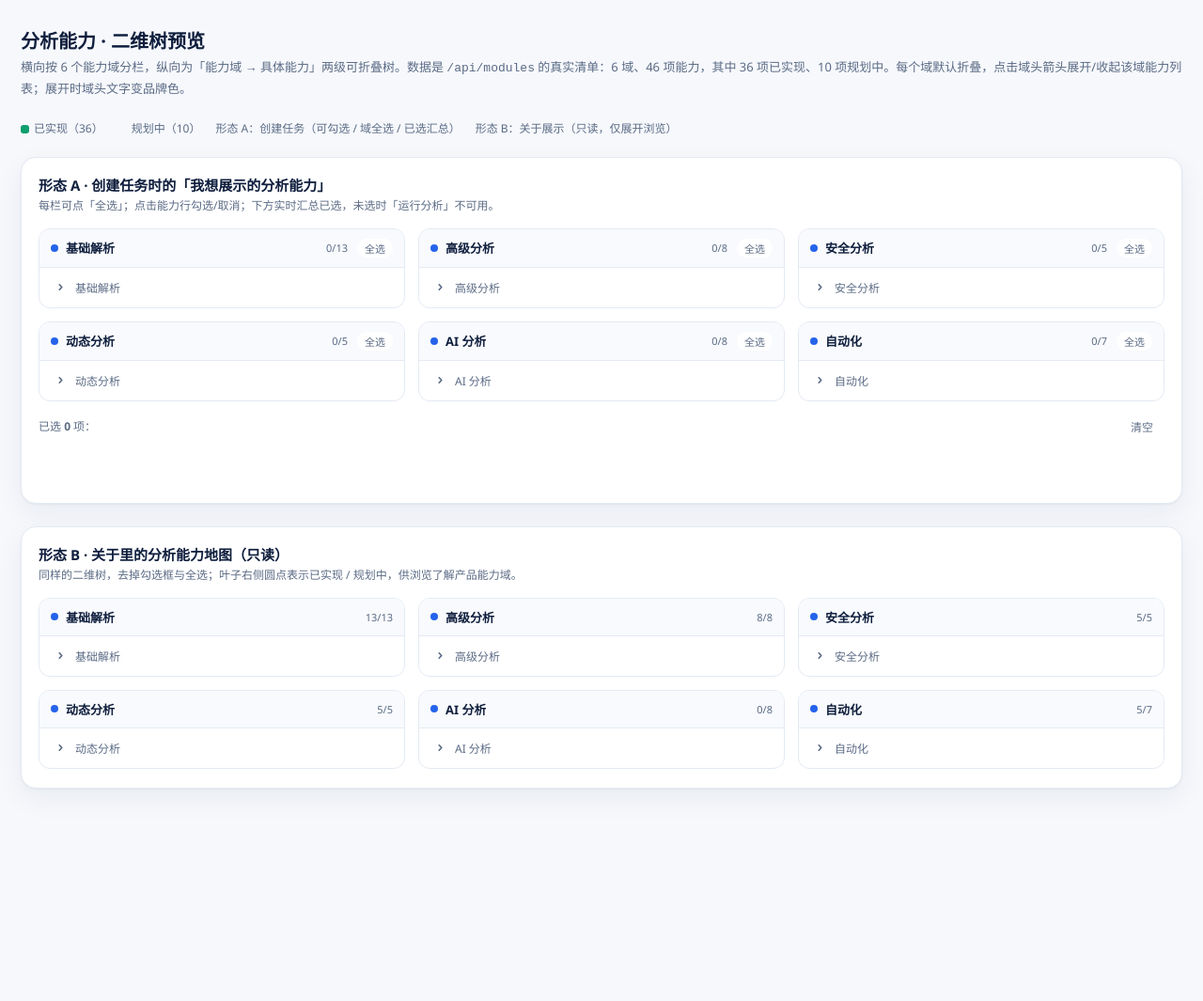
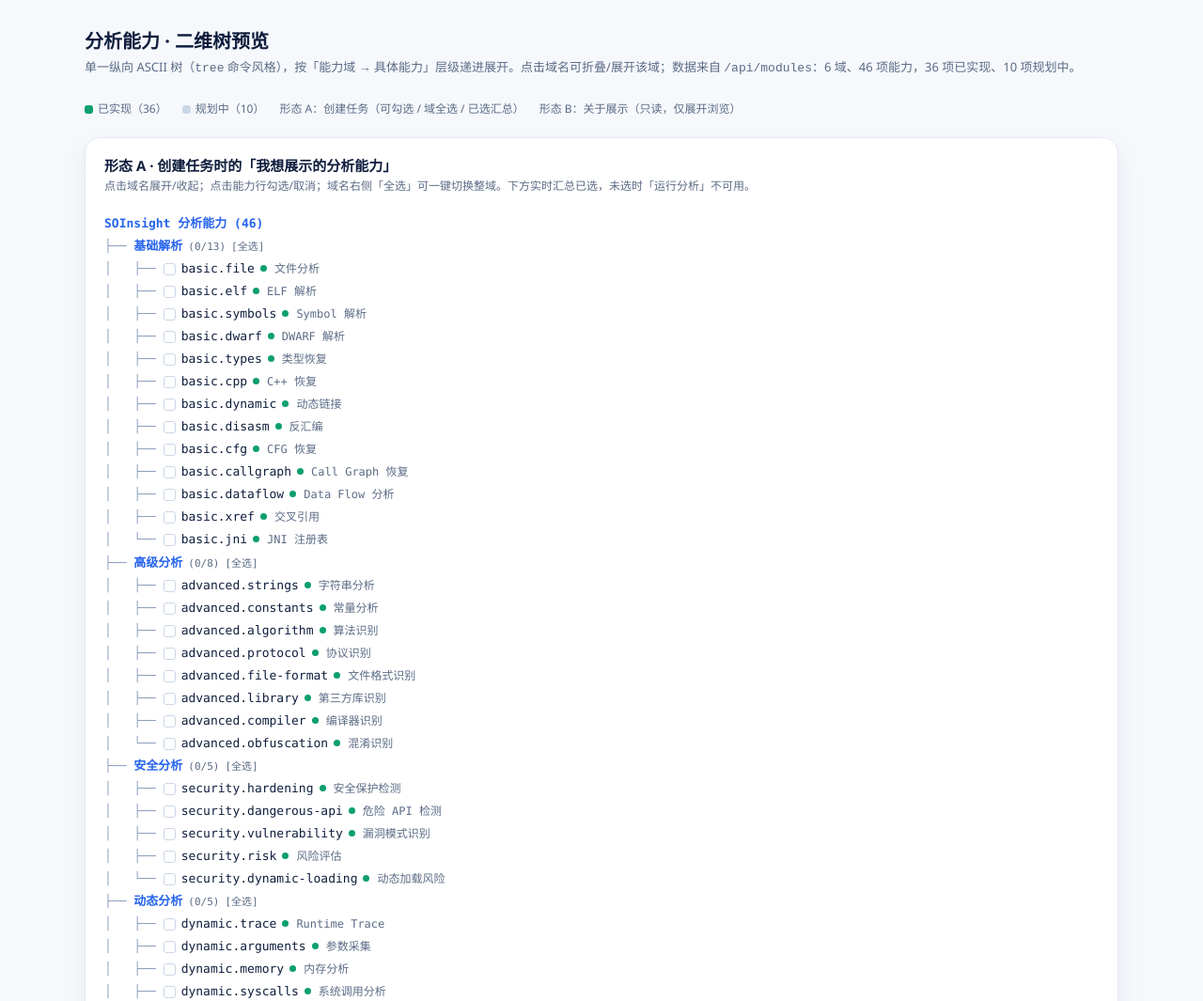
Before and after one commit to cjc-github/AndroidNativeScanner, a plain HTML site: page design/capability-tree-preview.html in a window 1280 px wide. Shown: the top 1065 px of the page at 94% size. Before the commit the page ends 923 px from the top, so only its background shows below. Drawn offline with Linux system fonts and the light colour scheme.

Commit message:
分析能力预览改为 tree 命令风格 ASCII 树形递进结构
- 移除横向分栏卡片布局，改为单一纵向 ASCII 树（├── / └── / │）
- 层级递进：根 → 能力域 → 具体能力，与用户期望的树形结构一致
- 形态 A 默认折叠（点击域名展开），形态 B 默认展开
- 勾选框仅在形态 A 显示，形态 B 隐藏（只读地图）
- 域名右侧显示 (已选/总数) 与 [全选] 快捷入口

```diff
--- a/design/capability-tree-preview.html
+++ b/design/capability-tree-preview.html
@@ -3,89 +3,77 @@
 <title>分析能力 · 二维树预览</title>
 <style>
 :root{
-  /* 主题 B（SaaS 浅色）变量，取自 console.css */
   --bg:#f6f8fc; --surface:#fff; --surface-2:#f8fafd;
   --border:#e4eaf3; --border-strong:#cbd6e6;
   --text:#0f1e3d; --muted:#5b6b85;
   --accent:#2563eb; --accent-strong:#1d4ed8; --on-accent:#fff;
   --ok:#0e9f6e; --warn:#b45309;
-  /* 设计别名（树设计里的 --ui-* 映射到主题 B） */
-  --ui-text:var(--text); --ui-text-dim:var(--muted);
-  --ui-bg:var(--bg); --ui-surface:var(--surface); --ui-surface-2:var(--surface-2);
-  --ui-border:var(--border); --ui-brand:var(--accent);
+  --tree:#8fa1c0;
 }
 *{box-sizing:border-box}
-body{margin:0;font-family:"Segoe UI",system-ui,"Microsoft YaHei",sans-serif;color:var(--ui-text);background:var(--ui-bg);padding:28px 22px 60px}
-.wrap{max-width:1360px;margin:0 auto}
+body{margin:0;font-family:"Segoe UI",system-ui,"Microsoft YaHei",sans-serif;color:var(--text);background:var(--bg);padding:28px 22px 60px}
+.wrap{max-width:1100px;margin:0 auto}
 h1{font-size:20px;margin:0 0 4px}
-.lead{color:var(--ui-text-dim);font-size:13px;margin:0 0 22px;line-height:1.6}
-.legend{display:flex;gap:16px;flex-wrap:wrap;font-size:12px;color:var(--ui-text-dim);margin:0 0 22px}
+.lead{color:var(--muted);font-size:13px;margin:0 0 22px;line-height:1.6}
+.legend{display:flex;gap:16px;flex-wrap:wrap;font-size:12px;color:var(--muted);margin:0 0 22px}
 .legend i{display:inline-block;width:9px;height:9px;border-radius:3px;margin-right:5px;vertical-align:-1px}
-.i-ok{background:var(--ok)} .i-todo{background:var(--ui-border-strong)}
+.i-ok{background:var(--ok)} .i-todo{background:var(--border-strong)}
 
-.section{background:var(--ui-surface);border:1px solid var(--ui-border);border-radius:16px;padding:18px 18px 20px;margin-bottom:24px;box-shadow:0 1px 2px rgba(15,30,61,.05),0 10px 30px rgba(15,30,61,.06)}
+.section{background:var(--surface);border:1px solid var(--border);border-radius:16px;padding:18px 20px 20px;margin-bottom:24px;box-shadow:0 1px 2px rgba(15,30,61,.05),0 10px 30px rgba(15,30,61,.06)}
 .section > h2{font-size:15px;margin:0 0 2px}
-.section > .sub{font-size:12px;color:var(--ui-text-dim);margin:0 0 16px}
+.section > .sub{font-size:12px;color:var(--muted);margin:0 0 16px}
 
-/* ===== 分栏二维树：横向能力域，纵向 域→能力 层级 ===== */
-.grid{display:grid;grid-template-columns:repeat(3,minmax(0,1fr));gap:14px}
-@media(max-width:1050px){.grid{grid-template-columns:repeat(2,minmax(0,1fr))}}
-@media(max-width:720px){.grid{grid-template-columns:1fr}}
+/* ASCII 树（tree 命令风格） */
+.tree{
+  font-family:ui-monospace,SFMono-Regular,Consolas,"Liberation Mono",Menlo,monospace;
+  font-size:13px;line-height:1.85;color:var(--text);
+  white-space:pre;overflow-x:auto;padding:4px 0;
+}
+.tree .root{color:var(--accent);font-weight:600}
+.tree .branch{color:var(--tree)}
+.tree .pipe{color:var(--tree)}
+.tree .domain > .prefix{color:var(--tree)}
+.tree .domain > .name{color:var(--accent);font-weight:600;cursor:pointer}
+.tree .domain.open > .name{color:var(--accent-strong);text-decoration:underline;text-underline-offset:3px}
+.tree .domain > .meta{color:var(--muted);font-size:11px;margin-left:6px}
+.tree .cap{cursor:pointer}
+.tree .cap .prefix{color:var(--tree)}
+.tree .cap .id{color:var(--text)}
+.tree .cap .cn{color:var(--muted);font-size:12px;margin-left:8px}
+.tree .cap .box{
+  display:inline-block;width:13px;height:13px;margin-right:6px;vertical-align:-2px;
+  border:1.5px solid var(--border-strong);border-radius:3px;
+  position:relative;top:1px;
+}
+.tree .cap.checked .box{background:var(--accent);border-color:var(--accent)}
+.tree .cap.checked .box::after{
+  content:"✓";color:#fff;font-size:10px;line-height:13px;text-align:center;display:block;
+}
+.tree .cap.checked .id{color:var(--accent);font-weight:600}
+.tree .cap .state{display:inline-block;width:7px;height:7px;border-radius:50%;margin-left:6px;vertical-align:1px}
+.tree .cap .state.ok{background:var(--ok)}
+.tree .cap .state.todo{background:var(--border-strong)}
+.tree .cap:hover > .id,.tree .cap:hover > .name{background:color-mix(in srgb,var(--accent) 12%,transparent);border-radius:3px}
+.tree .domain:hover > .name{background:color-mix(in srgb,var(--accent) 8%,transparent);border-radius:3px}
+.tree.collapsed .cap,.tree.collapsed .collapse{display:none}
 
-.domain{border:1px solid var(--ui-border);border-radius:12px;background:var(--ui-surface);overflow:hidden;min-width:0}
-.domain-head{display:flex;align-items:center;gap:8px;padding:10px 12px;background:var(--ui-surface-2);border-bottom:1px solid var(--ui-border)}
-.domain-head .dot{width:8px;height:8px;border-radius:50%;background:var(--ui-brand);flex:0 0 auto}
-.domain-head b{font-size:13px;min-width:0;overflow:hidden;text-overflow:ellipsis;white-space:nowrap}
-.domain-head .frac{margin-left:auto;font-size:11px;color:var(--ui-text-dim);font-variant-numeric:tabular-nums}
-.domain-head .all{margin-left:2px;border:1px solid var(--ui-border-strong);background:var(--ui-surface);color:var(--ui-text-dim);font-size:11px;padding:2px 8px;border-radius:999px;cursor:pointer;transition:color .15s,border-color .15s,background .15s}
-.domain-head .all:hover{color:var(--ui-brand);border-color:var(--ui-brand);background:color-mix(in srgb,var(--ui-brand) 7%,transparent)}
-.domain-body{padding:6px}
+/* 只读版：隐藏勾选框 */
+.readonly .tree .cap{cursor:default}
+.readonly .tree .box{display:none}
 
-/* 树节点（严格照「树形展开」设计实现） */
-.node{min-width:0}
-.row{display:flex;align-items:center;gap:6px;padding:5px 6px;border-radius:7px;min-width:0;transition:background .15s ease}
-.row:hover{background:var(--ui-surface-2)}
-.tw{width:20px;height:20px;flex:0 0 auto;border:0;background:transparent;color:var(--ui-text-dim);cursor:pointer;display:grid;place-items:center;padding:0;border-radius:4px;transition:transform .22s ease,color .15s ease,background .15s ease}
-.tw svg{width:11px;height:11px;display:block}
-.tw:hover{color:var(--ui-text);background:color-mix(in srgb,var(--ui-text) 7%,transparent)}
-.node.open > .row .tw{transform:rotate(90deg)}
-.tw.leaf{visibility:hidden;pointer-events:none}
-.row .label{font-size:12px;color:var(--ui-text-dim);white-space:nowrap;overflow:hidden;text-overflow:ellipsis;min-width:0;transition:color .18s ease,font-weight .18s ease}
-.node.open > .row .label{color:var(--ui-brand);font-weight:600}
-.children{max-height:0;overflow:hidden;padding-left:16px;transition:max-height .28s ease}
-.node.open > .children{max-height:400px}
-/* 二级：能力叶子 */
-.cap{display:flex;align-items:center;gap:8px;padding:5px 6px;border-radius:7px;min-width:0;cursor:pointer;transition:background .15s ease}
-.cap:hover{background:var(--ui-surface-2)}
-.cap .box{width:15px;height:15px;flex:0 0 auto;border:1.5px solid var(--ui-border-strong);border-radius:4px;display:grid;place-items:center;color:#fff;font-size:10px;line-height:1;transition:background .16s,border-color .16s}
-.cap.checked .box{background:var(--ui-brand);border-color:var(--ui-brand)}
-.cap .tw{width:15px;height:15px}
-.cap .tw svg{width:10px;height:10px}
-.cap .name{font-family:ui-monospace,SFMono-Regular,Consolas,monospace;font-size:11px;color:var(--ui-text);white-space:nowrap;overflow:hidden;text-overflow:ellipsis;min-width:0}
-.cap .cn{font-size:11px;color:var(--ui-text-dim);white-space:nowrap;overflow:hidden;text-overflow:ellipsis;min-width:0;margin-left:auto}
-.cap .state{width:7px;height:7px;border-radius:50%;flex:0 0 auto}
-.cap .state.ok{background:var(--ok)} .cap .state.todo{background:var(--ui-border-strong)}
-.cap.checked .name{color:var(--ui-brand);font-weight:600}
-/* 只读版：隐藏勾选框 */
-.readonly .cap{cursor:default}
-.readonly .cap:hover{background:transparent}
-.readonly .box{display:none}
-.readonly .domain-head .all{display:none}
+.summary{margin-top:14px;display:flex;align-items:center;gap:10px;flex-wrap:wrap;font-size:12px;color:var(--muted)}
+.summary .pill{display:inline-flex;align-items:center;gap:5px;background:color-mix(in srgb,var(--accent) 9%,var(--surface));border:1px solid color-mix(in srgb,var(--accent) 25%,var(--border));color:var(--accent);border-radius:999px;padding:3px 9px;font-family:ui-monospace,Consolas,monospace;font-size:11px}
+.summary .clear{margin-left:auto;border:1px solid var(--border-strong);background:var(--surface);color:var(--muted);border-radius:999px;padding:4px 12px;font-size:12px;cursor:pointer}
+.summary .clear:hover{color:var(--accent);border-color:var(--accent)}
+.runbtn{margin-top:12px;background:var(--accent);color:var(--on-accent);border:0;border-radius:999px;padding:9px 20px;font-size:13px;cursor:pointer;box-shadow:0 4px 14px rgba(37,99,235,.35)}
+.runbtn:disabled{background:var(--border-strong);box-shadow:none;cursor:not-allowed}
 
-/* 已选汇总条 */
-.summary{margin-top:14px;display:flex;align-items:center;gap:10px;flex-wrap:wrap;font-size:12px;color:var(--ui-text-dim)}
-.summary .pill{display:inline-flex;align-items:center;gap:5px;background:color-mix(in srgb,var(--ui-brand) 9%,var(--ui-surface));border:1px solid color-mix(in srgb,var(--ui-brand) 25%,var(--ui-border));color:var(--ui-brand);border-radius:999px;padding:3px 9px;font-family:ui-monospace,Consolas,monospace;font-size:11px}
-.summary .clear{margin-left:auto;border:1px solid var(--ui-border-strong);background:var(--ui-surface);color:var(--ui-text-dim);border-radius:999px;padding:4px 12px;font-size:12px;cursor:pointer}
-.summary .clear:hover{color:var(--ui-brand);border-color:var(--ui-brand)}
-.runbtn{margin-top:12px;background:var(--ui-brand);color:var(--on-accent);border:0;border-radius:999px;padding:9px 20px;font-size:13px;cursor:pointer;box-shadow:0 4px 14px rgba(37,99,235,.35)}
-.runbtn:disabled{background:var(--ui-border-strong);box-shadow:none;cursor:not-allowed}
-
-@media(prefers-reduced-motion:reduce){.tw,.children,.row .label,.cap .box{transition:none}}
+@media(prefers-reduced-motion:reduce){*{transition:none}}
 </style></head>
 <body>
 <div class="wrap">
   <h1>分析能力 · 二维树预览</h1>
-  <p class="lead">横向按 6 个能力域分栏，纵向为「能力域 → 具体能力」两级可折叠树。数据是 <code>/api/modules</code> 的真实清单：6 域、46 项能力，其中 36 项已实现、10 项规划中。每个域默认折叠，点击域头箭头展开/收起该域能力列表；展开时域头文字变品牌色。</p>
+  <p class="lead">单一纵向 ASCII 树（<code>tree</code> 命令风格），按「能力域 → 具体能力」层级递进展开。点击域名可折叠/展开该域；数据来自 <code>/api/modules</code>：6 域、46 项能力，36 项已实现、10 项规划中。</p>
   <div class="legend">
     <span><i class="i-ok"></i>已实现（36）</span>
     <span><i class="i-todo"></i>规划中（10）</span>
@@ -96,8 +84,8 @@ h1{font-size:20px;margin:0 0 4px}
   <!-- 形态 A：创建任务，可勾选 -->
   <div class="section" id="sec-create">
     <h2>形态 A · 创建任务时的「我想展示的分析能力」</h2>
-    <p class="sub">每栏可点「全选」；点击能力行勾选/取消；下方实时汇总已选，未选时「运行分析」不可用。</p>
-    <div class="grid" id="grid-create"></div>
+    <p class="sub">点击域名展开/收起；点击能力行勾选/取消；域名右侧「全选」可一键切换整域。下方实时汇总已选，未选时「运行分析」不可用。</p>
+    <div class="tree" id="tree-create"></div>
     <div class="summary">
       <span>已选 <b id="sel-count">0</b> 项：</span>
       <span id="sel-pills" style="display:flex;gap:6px;flex-wrap:wrap"></span>
@@ -110,7 +98,7 @@ h1{font-size:20px;margin:0 0 4px}
   <div class="section readonly" id="sec-about">
     <h2>形态 B · 关于里的分析能力地图（只读）</h2>
     <p class="sub">同样的二维树，去掉勾选框与全选；叶子右侧圆点表示已实现 / 规划中，供浏览了解产品能力域。</p>
-    <div class="grid" id="grid-about"></div>
+    <div class="tree" id="tree-about"></div>
   </div>
 </div>
 
@@ -148,87 +136,120 @@ var DOMAINS = [
     ["automation.workflow","工作流自动化",0]]}
 ];
 
-var CHEV = '<svg viewBox="0 0 12 12" fill="none" aria-hidden="true">' +
-  '<path d="M4.6 3 L7.4 6 L4.6 9" stroke="currentColor" stroke-width="1.8" ' +
-  'stroke-linecap="round" stroke-linejoin="round"/></svg>';
 var selected = new Set();
 
-function setNode(node, open){
-  node.classList.toggle('open', open);
-  var tw = node.querySelector(':scope > .row > .tw');
-  if(tw) tw.setAttribute('aria-expanded', open ? 'true' : 'false');
-  node.setAttribute('aria-expanded', open ? 'true' : 'false');
+function buildTree(container, readonly){
+  container.textContent = '';
+  var totalDone = DOMAINS.reduce(function(s,d){ return s + d.caps.filter(function(c){return c[2];}).length; }, 0);
+  var totalAll = DOMAINS.reduce(function(s,d){ return s + d.caps.length; }, 0);
+
+  // 顶层 root
+  var root = document.createElement('div');
+  root.className = 'root';
+  root.textContent = 'SOInsight 分析能力 (' + totalAll + ')';
+  container.appendChild(root);
+
+  DOMAINS.forEach(function(d, i){
+    var isLastDomain = (i === DOMAINS.length - 1);
+    var domainPrefix = isLastDomain ? '└── ' : '├── ';
+    var childPipe = isLastDomain ? '    ' : '│   ';
+
+    // 域名行
+    var dline = document.createElement('div');
+    dline.className = 'domain' + (readonly ? ' open' : '');
+    dline.setAttribute('data-domain', d.key);
+    var done = readonly ? d.caps.filter(function(c){return c[2];}).length : 0;
+    var dprefix = document.createElement('span');
+    dprefix.className = 'prefix';
+    dprefix.textContent = domainPrefix;
+    var dname = document.createElement('span');
+    dname.className = 'name';
+    dname.textContent = d.name;
+    var dmeta = document.createElement('span');
+    dmeta.className = 'meta';
+    dmeta.textContent = '(' + done + '/' + d.caps.length + ')';
+    dline.appendChild(dprefix); dline.appendChild(dname); dline.appendChild(dmeta);
+
+    // 全选按钮（仅形态 A）
+    if(!readonly){
+      var all = document.createElement('span');
+      all.className = 'all';
+      all.setAttribute('data-all', d.key);
+      all.textContent = '[全选]';
+      all.style.cssText = 'margin-left:6px;font-size:11px;color:var(--muted);cursor:pointer';
+      all.addEventListener('mouseenter', function(){ all.style.color='var(--accent)'; });
+      all.addEventListener('mouseleave', function(){ all.style.color='var(--muted)'; });
+      dline.appendChild(all);
     }
 
-function buildDomain(d, readonly){
-  // 形态 A 显示"已选/总数"（初始 0）；形态 B 显示"已实现/总数"
-  var done = readonly ? d.caps.filter(function(c){return c[2];}).length : 0;
-  var el = document.createElement('section');
-  el.className = 'domain';
-  el.setAttribute('data-domain', d.key);
-  el.innerHTML =
-    '<div class="domain-head">' +
-      '<span class="dot"></span><b>' + d.name + '</b>' +
-      '<span class="frac">' + done + '/' + d.caps.length + '</span>' +
-      (readonly ? '' : '<button type="button" class="all" data-all="'+d.key+'">全选</button>') +
-    '</div>' +
-    '<div class="domain-body">' +
-      '<div class="node" role="treeitem" aria-expanded="false">' +
-        '<div class="row">' +
-          '<button class="tw" aria-expanded="false" aria-label="展开或收起 '+d.name+'">'+CHEV+'</button>' +
-          '<span class="label">'+d.name+'</span>' +
-        '</div>' +
-        '<div class="children" role="group"></div>' +
-      '</div>' +
-    '</div>';
+    // 折叠行为
+    dname.addEventListener('click', function(){
+      dline.classList.toggle('open');
+    });
+    if(!readonly){
+      dmeta.style.cursor = 'pointer';
+      dmeta.addEventListener('click', function(){ dline.classList.toggle('open'); });
+    }
+    container.appendChild(dline);
 
-  var kids = el.querySelector('.children');
-  d.caps.forEach(function(c){
-    var id=c[0], cn=c[1], ok=c[2];
-    var cap = document.createElement('div');
-    cap.className = 'cap' + (!readonly && selected.has(id) ? ' checked' : '');
-    cap.setAttribute('role','treeitem');
-    cap.setAttribute('data-cap', id);
-    cap.innerHTML =
-      (!readonly ? '<span class="box" aria-hidden="true">✓</span>' : '') +
-      '<span class="name">'+id+'</span>' +
-      '<span class="state '+(ok?'ok':'todo')+'" title="'+(ok?'已实现':'规划中')+'"></span>' +
-      '<span class="cn">'+cn+'</span>';
+    // 能力行
+    d.caps.forEach(function(c, j){
+      var isLastCap = (j === d.caps.length - 1);
+      var capPrefix = childPipe + (isLastCap ? '└── ' : '├── ');
+      var id = c[0], cn = c[1], ok = c[2];
+
+      var cline = document.createElement('div');
+      cline.className = 'cap' + (!readonly && selected.has(id) ? ' checked' : '');
+      cline.setAttribute('data-cap', id);
+      cline.setAttribute('data-domain', d.key);
+
+      var cp = document.createElement('span');
+      cp.className = 'prefix';
+      cp.textContent = capPrefix;
+      cline.appendChild(cp);
+
       if(!readonly){
-      cap.addEventListener('click', function(){
+        var box = document.createElement('span');
+        box.className = 'box';
+        box.setAttribute('aria-hidden','true');
+        cline.appendChild(box);
+      }
+
+      var idSpan = document.createElement('span');
+      idSpan.className = 'id';
+      idSpan.textContent = id;
+      cline.appendChild(idSpan);
+
+      var stSpan = document.createElement('span');
+      stSpan.className = 'state ' + (ok ? 'ok' : 'todo');
+      stSpan.title = ok ? '已实现' : '规划中';
+      cline.appendChild(stSpan);
+
+      var cnSpan = document.createElement('span');
+      cnSpan.className = 'cn';
+      cnSpan.textContent = cn;
+      cline.appendChild(cnSpan);
+
+      if(!readonly){
+        cline.addEventListener('click', function(){
           if(selected.has(id)) selected.delete(id); else selected.add(id);
-        renderSelection();
+          render();
         });
       }
-    kids.appendChild(cap);
+      container.appendChild(cline);
     });
-
-  // .node 在 .domain-body 内，直接取 .domain-body 下的第一个 .node
-  var node = el.querySelector('.domain-body > .node');
-  var tw = node.querySelector(':scope > .row > .tw');
-  tw.addEventListener('click', function(e){ e.stopPropagation(); setNode(node, !node.classList.contains('open')); });
-  node.querySelector(':scope > .row').addEventListener('click', function(){ setNode(node, !node.classList.contains('open')); });
-
-  var allBtn = el.querySelector('[data-all]');
-  if(allBtn){
-    allBtn.addEventListener('click', function(e){
-      e.stopPropagation();
-      var allOn = d.caps.every(function(c){ return selected.has(c[0]); });
-      d.caps.forEach(function(c){ allOn ? selected.delete(c[0]) : selected.add(c[0]); });
-      syncDomainChecks(el, d);
-      renderSelection();
   });
 }
-  return el;
+
+function syncDomainChecks(container, d){
+  container.querySelectorAll('[data-cap]').forEach(function(el){
+    if(el.getAttribute('data-domain') === d.key){
+      el.classList.toggle('checked', selected.has(el.getAttribute('data-cap')));
     }
-
-function syncDomainChecks(el, d){
-  d.caps.forEach(function(c){
-    var cap = el.querySelector('[data-cap="'+c[0]+'"]');
-    if(cap) cap.classList.toggle('checked', selected.has(c[0]));
   });
   var done = d.caps.filter(function(c){ return selected.has(c[0]); }).length;
-  el.querySelector('.frac').textContent = done + '/' + d.caps.length;
+  var dl = container.querySelector('[data-domain="'+d.key+'"] .meta');
+  if(dl) dl.textContent = '(' + done + '/' + d.caps.length + ')';
 }
 
 function renderSelection(){
@@ -239,18 +260,22 @@ function renderSelection(){
   document.getElementById('run-btn').disabled = ids.length === 0;
 }
 
+function render(){
+  renderSelection();
+  DOMAINS.forEach(function(d){
+    syncDomainChecks(document.getElementById('tree-create'), d);
+  });
+}
+
 function mount(){
-  var gc = document.getElementById('grid-create');
-  var ga = document.getElementById('grid-about');
-  DOMAINS.forEach(function(d){
-    gc.appendChild(buildDomain(d, false));
-    ga.appendChild(buildDomain(d, true));
-  });
+  var tc = document.getElementById('tree-create');
+  var ta = document.getElementById('tree-about');
+  buildTree(tc, false);
+  buildTree(ta, true);
   renderSelection();
   document.getElementById('clear-sel').addEventListener('click', function(){
     selected.clear();
-    DOMAINS.forEach(function(d){ syncDomainChecks(gc.querySelector('[data-domain="'+d.key+'"]'), d); });
-    renderSelection();
+    render();
   });
 }
 mount();
```
Lines whose indentation alone changed are shown as unchanged.
